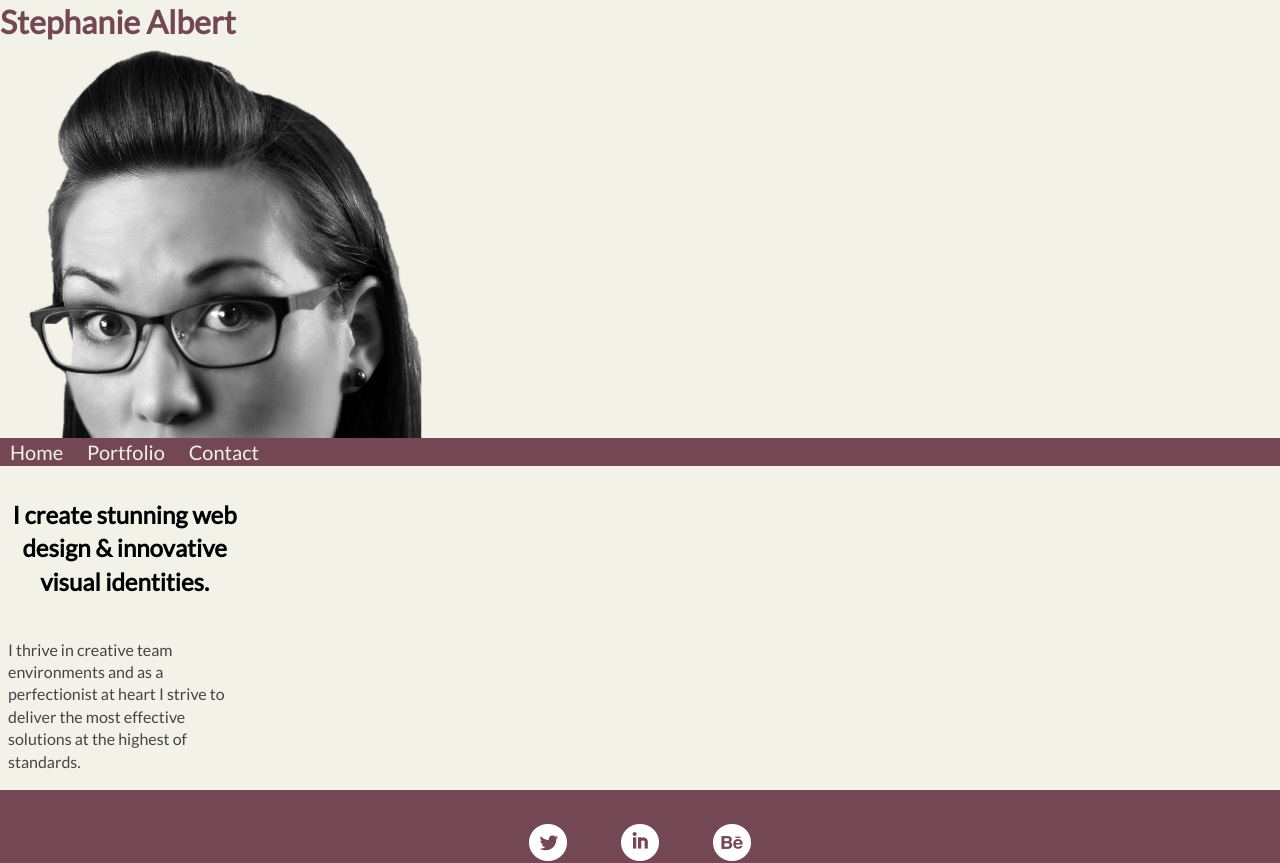
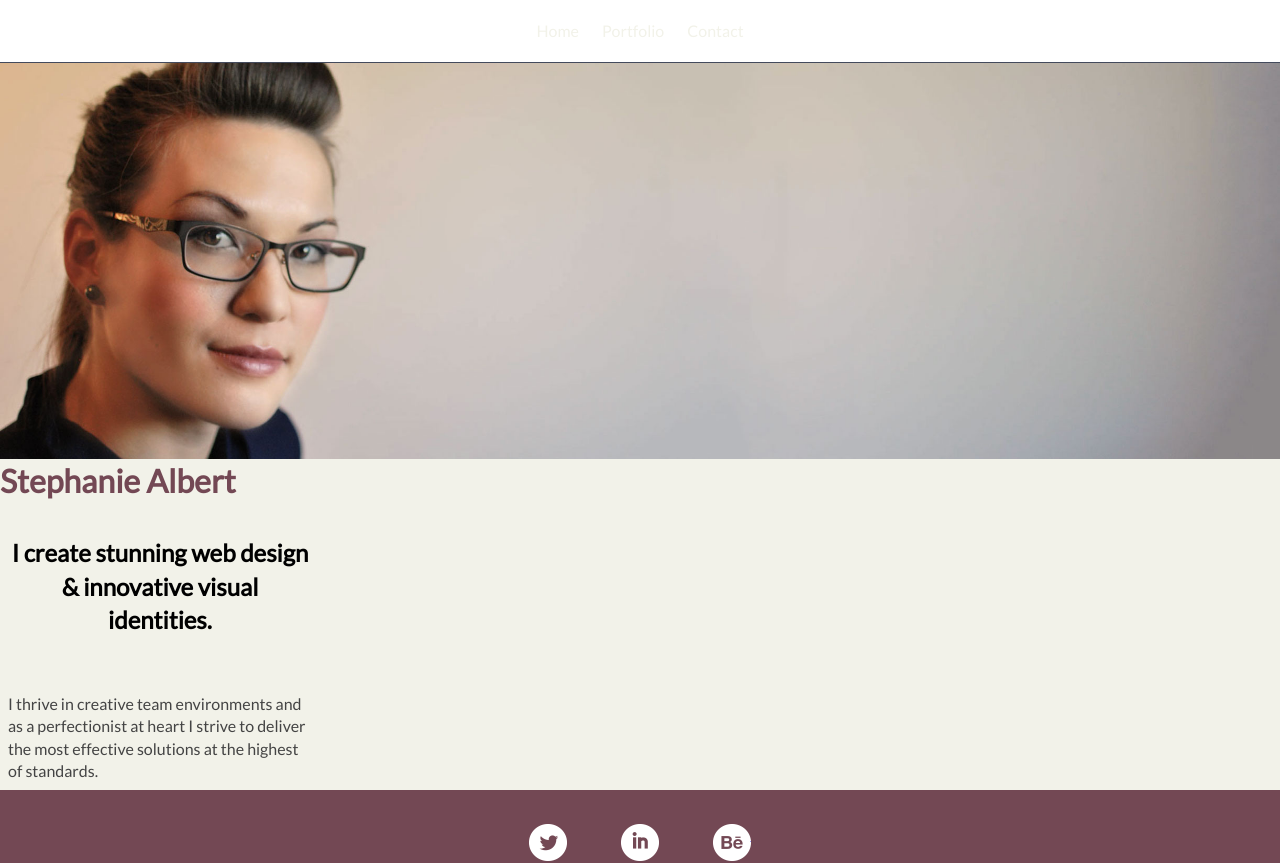
Before and after one commit to stephbydesign/stephbydesign.github.io, a Jekyll site: the page built from index.html, in a window 1280 px wide. Shown: the top 863 px of the page. Built offline with Jekyll 4.4.1, drawn with Linux system fonts in a browser that asks for light colours; Markdown is read by kramdown in place of the engine named in the settings; grey boxes are pictures that could not be loaded.

Commit message:
New banner

```diff
--- a/_layouts/default.html
+++ b/_layouts/default.html
@@ -9,32 +9,31 @@
   <meta name="viewport" content="width=device-width,initial-scale=1">
 
   <link href='http://fonts.googleapis.com/css?family=Lato|Old+Standard+TT' rel='stylesheet'>
-
-
   <link href="{{site.baseurl}}/css/portfolio.css" rel="stylesheet" >
 
 </head>
 
 <body>
-
-    <header>
+    <nav class="nav">
+      <a href="{{site.baseurl}}/index.html">Home</a>
+      <a href="{{site.baseurl}}/portfolio.html">Portfolio</a>
+      <a href="{{site.baseurl}}/contact.html">Contact</a>
+    </nav>
+    <header class="unit header">
+      <img class="banner" src="{{site.baseurl}}/img/banner1.jpg" alt="">
+      <img class="banner" src="{{site.baseurl}}/img/banner2.jpg" alt="">
       <h1>Stephanie Albert</h1>
-      <img src="img/face.png" class="profile " alt="profile picture">
-      <nav class="nav unit-s-1 unit-sm-1 unit-m-1 unit-l-1">
-        <a href="{{site.baseurl}}/index.html">Home</a>
-        <a href="{{site.baseurl}}/portfolio.html">Portfolio</a>
-        <a href="{{site.baseurl}}/contact.html">Contact</a>
-      </nav>
+      <h3 class="unit-spacer unit-s-1 unit-sm-1 unit-m-1-3 unit-l-1-4 state">I create stunning web design & innovative visual identities. </h3>
+      <!--
+        <img src="img/face.png" class="profile " alt="profile picture">
+      -->
     </header>
 
+    <section class="unit">
+      <p class="unit-spacer unit-xs-1 unit-s-1-2 unit-sm-1-2 unit-m-2-3 unit-l-1-4">I thrive in creative team environments and as a perfectionist at heart I strive to deliver the most effective solutions at the highest of standards.</p>
+      <p class="unit-spacer unit-xs-1 unit-s-1-2 unit-sm-1-2 unit-m-2-3 unit-l-1-4">Fluent in English and French I'm able to work with with a large scope of clients.</p>
+    </section>
 
-    <div class="unit">
-      <h3 class="unit-spacer unit-s-1 unit-sm-1 unit-m-1-3 unit-l-1-4 state">I create stunning web design & innovative visual identities. </h3>
-
-      <p class="unit-spacer unit-xs-1 unit-s-1-2 unit-sm-1-2 unit-m-2-3 unit-l-1-4">I thrive in creative team environments and as a perfectionist at heart I strive to deliver the most effective solutions at the highest of standards.</p>
-
-      <p class="unit-spacer unit-xs-1 unit-s-1-2 unit-sm-1-2 unit-m-2-3 unit-l-1-4">Fluent in English and French I'm able to work with with a large scope of clients.</p>
-    </div>
     <div class="grid">
         {{content}}
     </div>
--- a/index.html
+++ b/index.html
@@ -4,13 +4,13 @@ layout: default
 
   <ul>
     <li class="unit unit-xs-1 unit-s-1-2 flex-img">
-      <img src="http://placehold.it/200x200">
+      <img src="{{site.baseurl}}/img/portfolio/work-thumb-00.jpg">
     </li>
     <li class="unit unit-xs-1 unit-s-1-2 flex-img">
-      <img src="http://placehold.it/200x200">
+      <img src="{{site.baseurl}}/img/portfolio/work-thumb-01.jpg">
     </li>
     <li class="unit unit-xs-1 unit-s-1-2 flex-img">
-      <img src="http://placehold.it/200x200">
+      <img src="{{site.baseurl}}/img/portfolio/work-thumb-02.jpg">
     </li>
     <li class="unit unit-xs-1 unit-s-1-2 flex-img">
       <img src="http://placehold.it/200x200">
```
Also changed, not shown: _includes/css/general.css (+31 -24 lines), img/banner.jpg, img/banner1.jpg (added), img/banner2.jpg.
